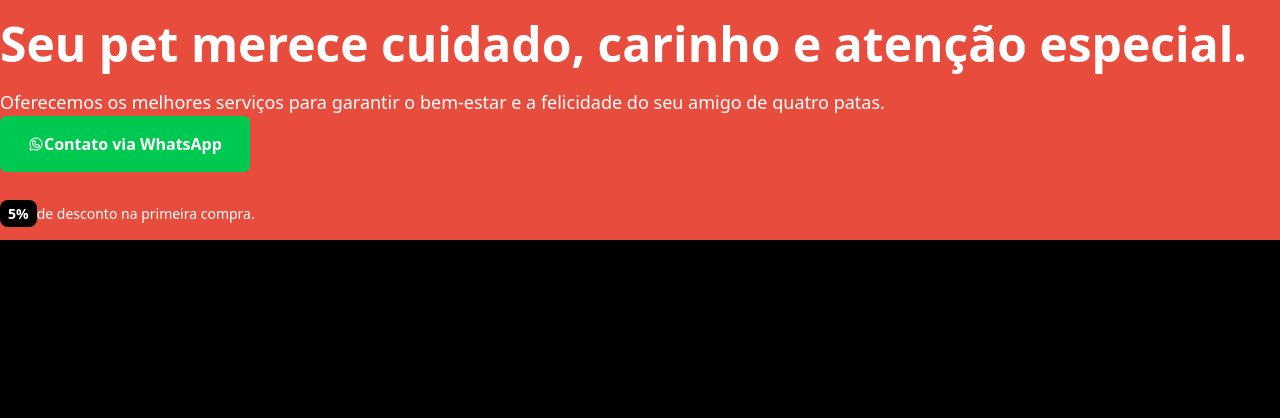
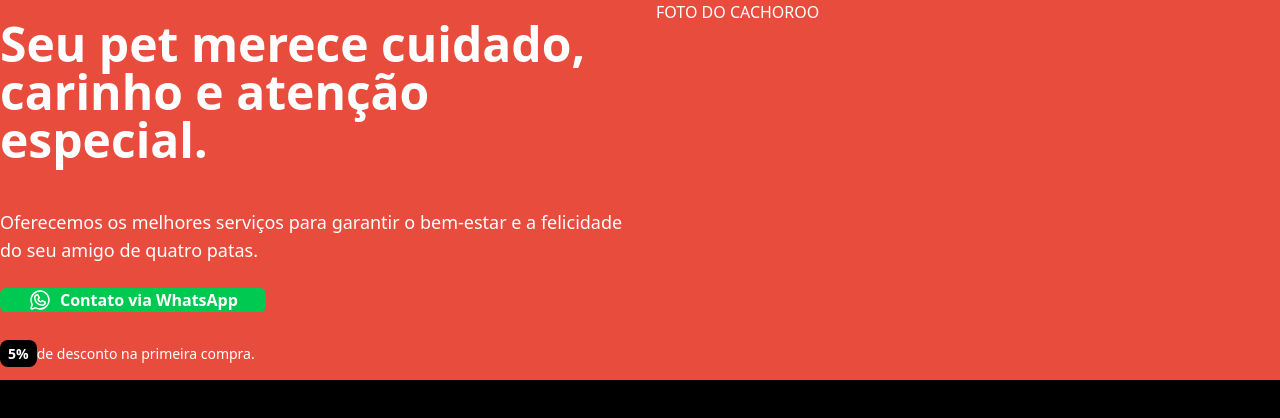
Before and after one commit to AndrePacolla/-LANDING-PET-Next-JS-, a Next.js app: page / in a window 1280 px wide. Shown: the top 418 px of the page. Built offline with nearby package versions, Linux system fonts and the light colour scheme.

Commit message:
lado direito article

```diff
--- a/src/app/_components/hero.tsx
+++ b/src/app/_components/hero.tsx
@@ -1,20 +1,20 @@
 import {WhatsappLogo} from "@phosphor-icons/react/dist/ssr";
 export const Hero = () => {
     return(
-        <section className="bg-[#e84c3d] text-white relative overflow-hidden">
+        <section className="bg-[#e84c3d] text-white relative  overflow-hidden">
             <div>
-                <article>
-                  <div className="leading-14">
-                    <h1 className=" text-3xl  md:text-4xl lg:text-5xl font-bold py-5">
+                <article className="grid grid-cols-1 lg:grid-cols-2 gap-8 ">
+                  <div className="space-y-6">
+                    <h1 className=" text-3xl  md:text-4xl lg:text-5xl font-bold leading- py-5">
                         Seu pet merece cuidado, carinho e atenção especial.</h1>
-                    <p className="lg:text-lg">
+                    <p className="lg:text-lg ">
                       Oferecemos os melhores serviços para garantir o bem-estar e a
                       felicidade do seu amigo de quatro patas.
                     </p>
                         <a href="#"
-                        className="bg-green-500 px-7 rounded-md font-semibold flex items-center justify-between w-fit"
+                        className="bg-green-500 px-7 rounded-md font-semibold flex items-center justify-between w-fit gap-2"
                         >
-                            <WhatsappLogo/>
+                            <WhatsappLogo className="w-6 h-6"/>
                             Contato via WhatsApp
                         </a>
 
@@ -27,6 +27,7 @@ export const Hero = () => {
                   </div>
 
                   <div>
+                        <h1>FOTO DO CACHOROO</h1>
 
                   </div>
                 </article>
```
